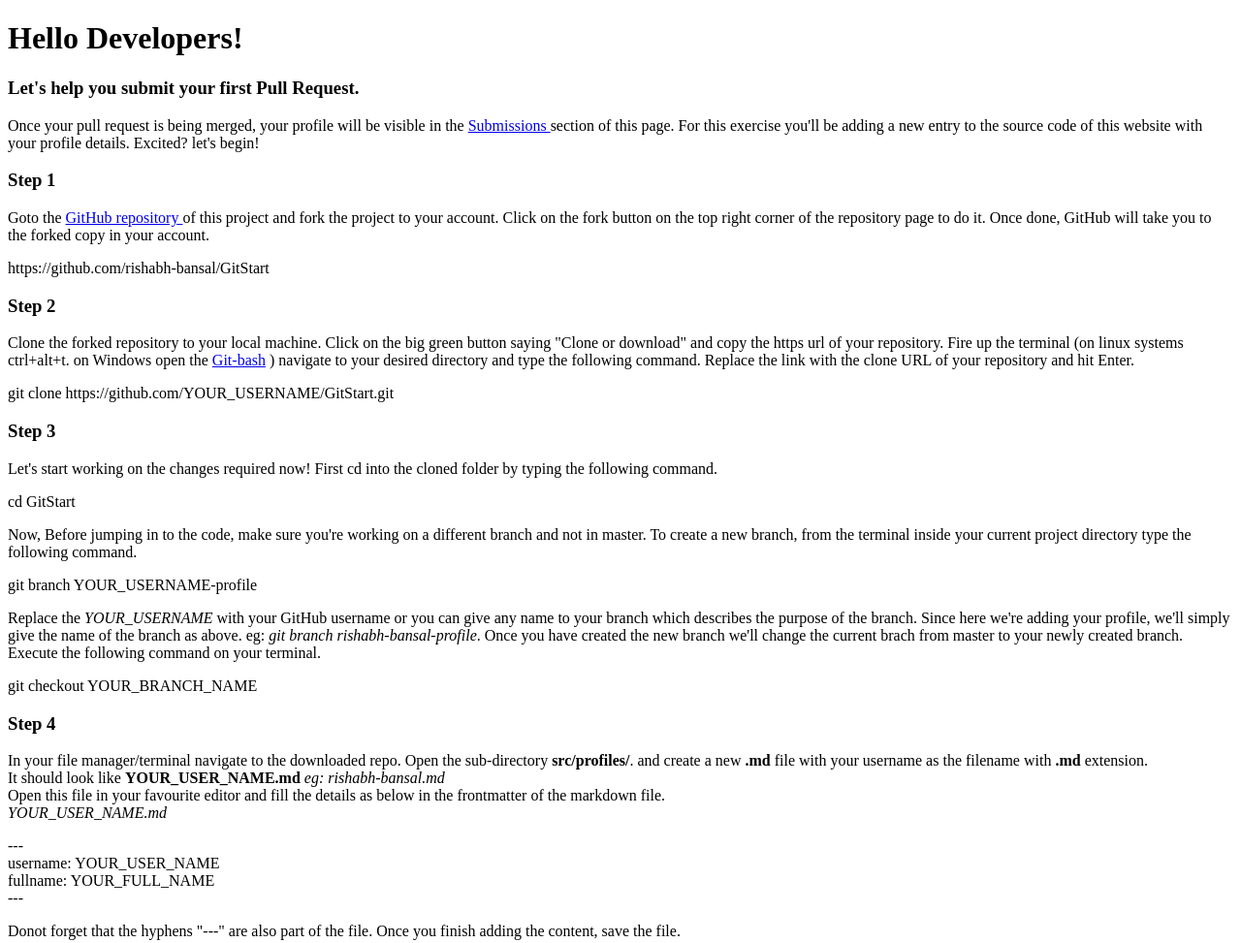
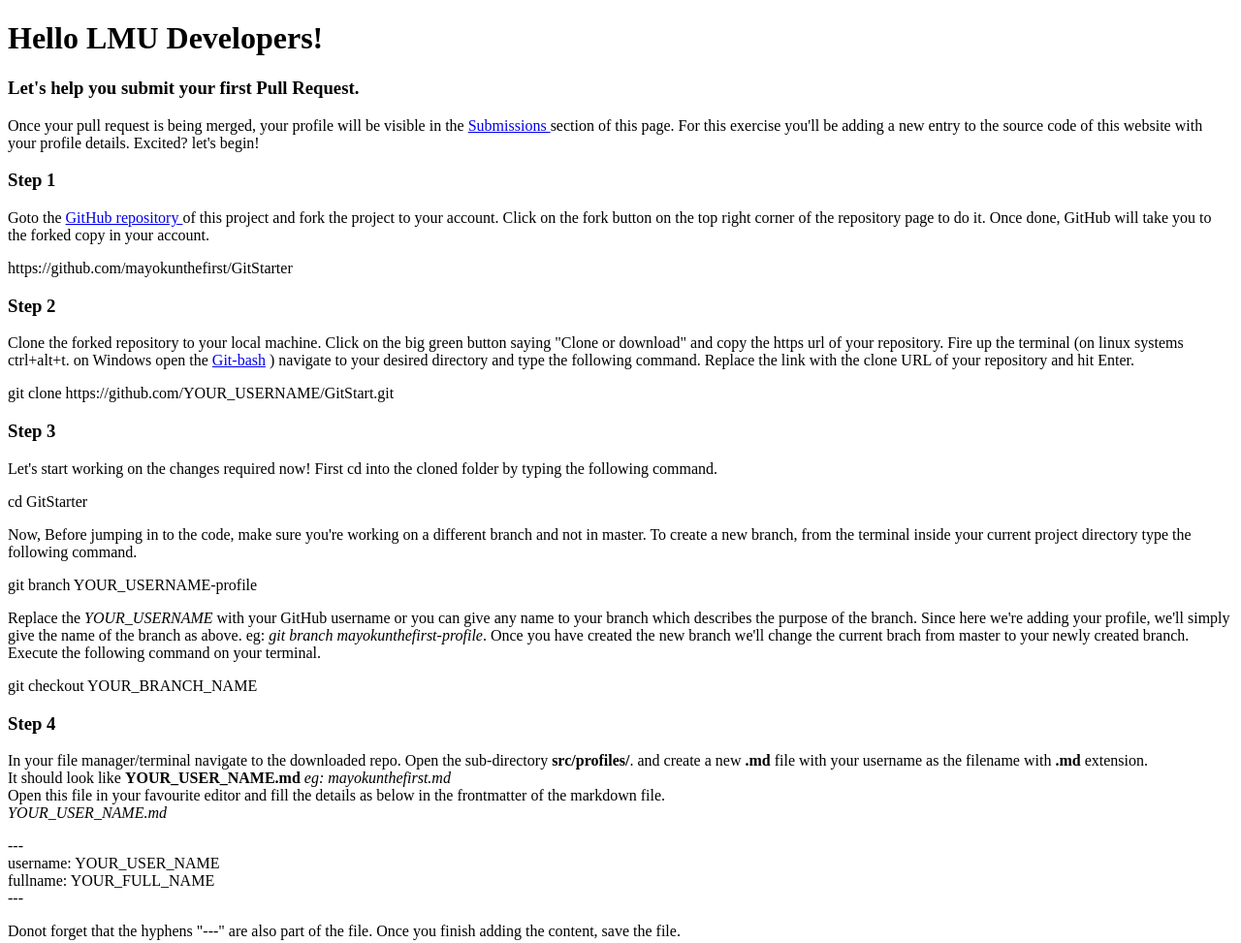
Before and after one commit to mayokunadeniyi/GitStarter, a Gatsby site: page / in a window 1280 px wide. Shown: the top 973 px of the page at 97% size. Built offline with nearby package versions, Linux system fonts and the light colour scheme; Gatsby itself is replaced by a stand-in of ours.

Commit message:
refactor: Edit landing page

```diff
--- a/package.json
+++ b/package.json
@@ -2,7 +2,7 @@
   "name": "GitStart",
   "description": "GitStart",
   "version": "1.0.0",
-  "author": "Rishabh Bansal <rishabhbansal1855@gmail.com>",
+  "author": "Mayokun Adeniyi <adeniyimayokun17@gmail.com>",
   "dependencies": {
     "gatsby": "^1.9.277",
     "gatsby-link": "^1.6.46",
--- a/src/pages/index.js
+++ b/src/pages/index.js
@@ -4,7 +4,7 @@ import Code from '../components/syntax'
 
 const IndexPage = () => (
   <div>
-    <h1>Hello Developers! &nbsp;<i className="em em-wave"></i></h1>
+    <h1>Hello LMU Developers! &nbsp;<i className="em em-wave"></i></h1>
     <h3>Let's help you submit your first Pull Request.</h3>
     <p>Once your pull request is being merged, your profile will be visible in the <Link to="/submissions/">Submissions </Link>
     section of this page. For this exercise you'll be adding a new entry to the source code of this website with your profile details.
@@ -13,9 +13,9 @@ const IndexPage = () => (
 
     <h3>Step 1</h3>
     <p>
-      Goto the <a target="_blank" href="https://github.com/rishabh-bansal/GitStart"> GitHub repository </a> of this project and fork the project to your account. <i className="em em-knife_fork_plate"></i>
+      Goto the <a target="_blank" href="https://github.com/mayokunthefirst/GitStarter"> GitHub repository </a> of this project and fork the project to your account. <i className="em em-knife_fork_plate"></i>
        Click on the fork button on the top right corner of the repository page to do it. Once done, GitHub will take you to the forked copy in your account.
-      <Code code="https://github.com/rishabh-bansal/GitStart"/>
+      <Code code="https://github.com/mayokunthefirst/GitStarter"/>
     </p>
     <h3>Step 2</h3>
     <p>
@@ -26,19 +26,19 @@ const IndexPage = () => (
     <h3>Step 3</h3>
     <p>
       Let's start working on the changes required now! First cd into the cloned folder by typing the following command.
-      <Code code="cd GitStart"/>
+      <Code code="cd GitStarter"/>
       Now, Before jumping in to the code, make sure you're working on a different branch and not in master. To create a new branch,
       from the terminal inside your current project directory type the following command.
       <Code code="git branch YOUR_USERNAME-profile"/>
       Replace the <i>YOUR_USERNAME</i> with your GitHub username or you can give any name to your branch which describes the purpose of the branch. Since here we're adding your profile,
-      we'll simply give the name of the branch as above. eg: <i>git branch rishabh-bansal-profile</i>. Once you have created the new branch we'll change the current brach from master to your newly created branch.
+      we'll simply give the name of the branch as above. eg: <i>git branch mayokunthefirst-profile</i>. Once you have created the new branch we'll change the current brach from master to your newly created branch.
       Execute the following command on your terminal.
       <Code code="git checkout YOUR_BRANCH_NAME"/>
     </p>
     <h3>Step 4</h3>
     <p>
       In your <i className="em em-card_file_box"></i> file manager/terminal navigate to the downloaded repo. Open the sub-directory <i className="em em-file_folder"></i><b>src/profiles/</b>. and create a new <b>.md</b> file with your username as the filename with <b>.md</b> extension.<br/>
-      It should look like <b>YOUR_USER_NAME.md</b> <i>eg: rishabh-bansal.md </i><br/>
+      It should look like <b>YOUR_USER_NAME.md</b> <i>eg: mayokunthefirst.md </i><br/>
       Open this file in your favourite editor and fill the details as below in the frontmatter of the markdown file.
       <br/>
       <i className="em em-page_facing_up"></i><i>YOUR_USER_NAME.md</i>
@@ -66,7 +66,7 @@ const IndexPage = () => (
     </p>
     <h3>Step 7</h3>
     <p>
-      Now, open your web browser and goto the <a target="_blank" href="https://github.com/rishabh-bansal/GitStart"> original repository on GitHub</a>. If your changes has been pushed to your forked copy, You'll be able to see an option saying "New Pull Request" in the original repository.
+      Now, open your web browser and goto the <a target="_blank" href="https://github.com/mayokunthefirst/GitStarter"> original repository on GitHub</a>. If your changes has been pushed to your forked copy, You'll be able to see an option saying "New Pull Request" in the original repository.
       Click on the option, one next page choose the master branch of the main repo against your created-branch name ( choose your branch name we created and not master). the click on create pull request. Once you fill in the commit message and comment click on submit pull request. <br/>
       and you are all done! <i className="em em-confetti_ball"></i> Wait for a reviewer to review your file and merge it to the master. Once its been successfully merged, your profile will be visible in the submissions tab. <i className="em em-trophy"></i>
     </p>
```
Also changed, not shown: LICENSE.md (deleted).
